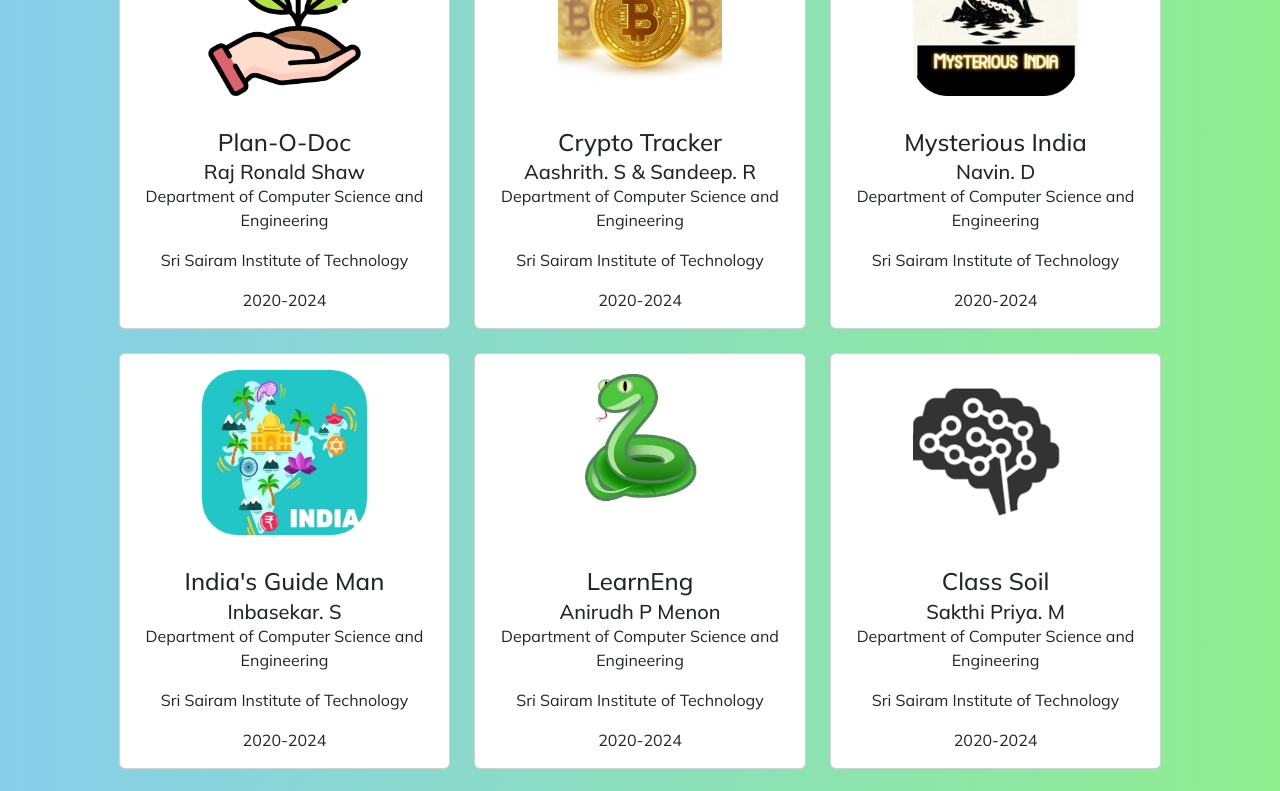
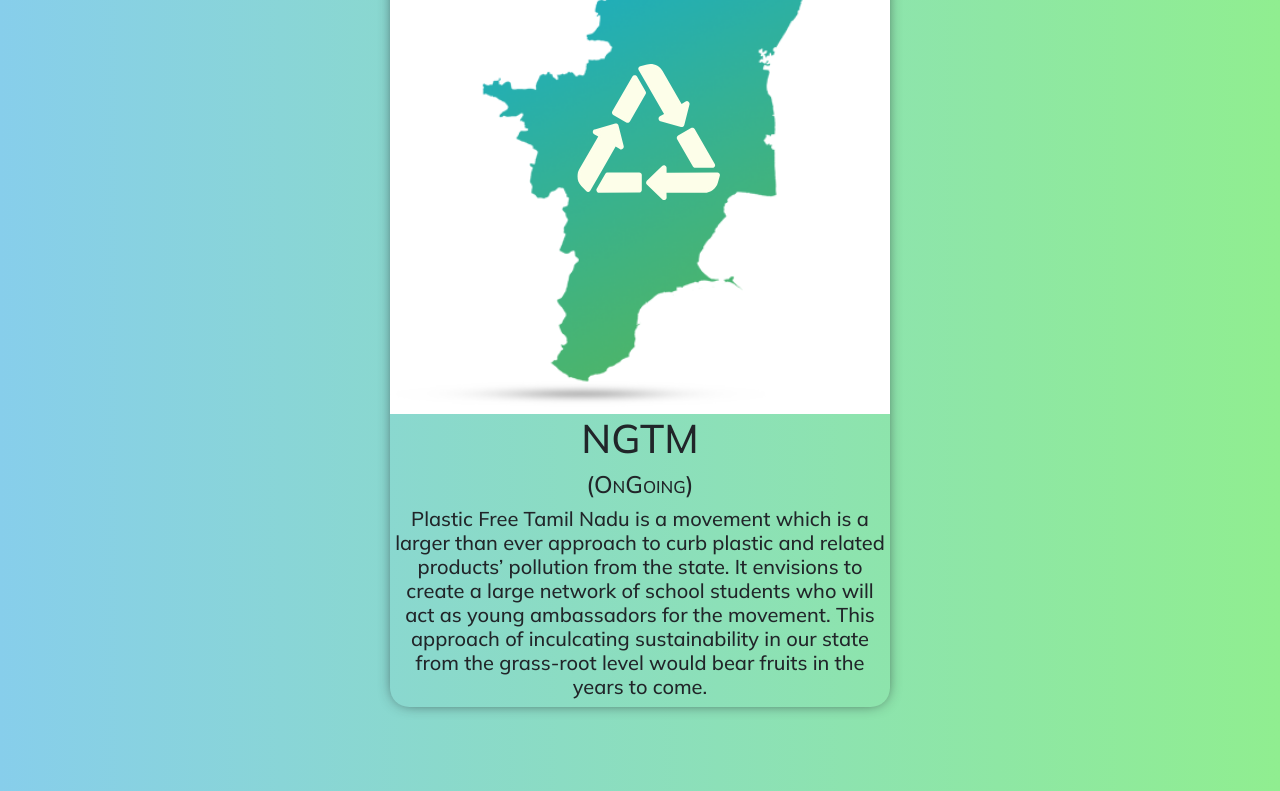
Before and after one commit to inba2002/college_mappsclub, a React (Create React App) app: page / in a window 1280 px wide. Shown: the part 2660-3451 px from the top of the page. Built offline with nearby package versions, Linux system fonts and the light colour scheme.

Commit message:
ngtm added

```diff
--- a/src/Components/Works.jsx
+++ b/src/Components/Works.jsx
@@ -1,7 +1,7 @@
 import React from "react";
 import Card from "./Card";
 import Sdata from "./Sdata";
-
+import govt from "../assests/appicons/govt.png";
 
 const Works = () =>{
     return (
@@ -9,6 +9,18 @@
         <div id="works">
         <div className="my-5">
                 <h1 className="text-center" style={{fontWeight:"bolder",fontFamily:"Merriweather",fontSize:"3rem"}}>Works</h1>
+            </div>
+            <div className="card-container">
+                <div className="image-container">
+                <a href="http://www.ngtmboard.com" className="ngtm"><img src={govt} alt='logo'/></a>
+                </div>
+                <div className="card-title">
+               <h1>NGTM</h1>
+                    <h4>(OnGoing)</h4>
+                </div>
+                <div className="card-body">
+                    <h5>Plastic Free Tamil Nadu is a movement which is a larger than ever approach to curb plastic and related products’ pollution from the state. It envisions to create a large network of school students who will act as young ambassadors for the movement. This approach of inculcating sustainability in our state from the grass-root level would bear fruits in the years to come.</h5>
+                </div>
             </div>
             <div className="container-fluid mb-5">
                 <div className="row">
--- a/src/index.css
+++ b/src/index.css
@@ -205,3 +205,26 @@
 #root{
   background: linear-gradient(to right,skyblue, lightgreen);
 }
+
+.card-container{
+  width: 500px;
+  overflow: hidden;
+  box-shadow: 0px 0px 15px -5px;
+  margin: auto;
+  margin-bottom: 1in;
+  transition: 0.3s;
+  animation: ease-in;
+  border-radius: 0.2in;
+  cursor: pointer;
+
+}
+.card-container:hover{
+  transform: scale(1.1);
+  box-shadow: -8px -8px 15px 0px rgb(199, 139, 255),
+              8px 8px 15px 0px rgb(118, 216, 255);
+}
+.card-title{
+  font-weight: bolder;
+  font-variant: small-caps;
+  text-decoration: none;
+}
```
Also changed, not shown: src/assests/appicons/govt.png (added).
